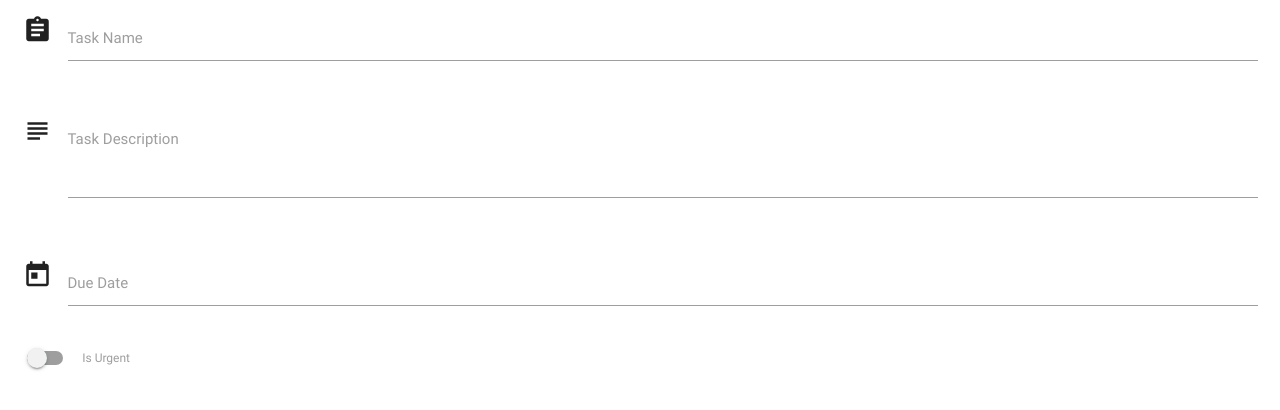
After one commit to MissMendonca/task-manager, a Flask app: page /addtask in a window 1280 px wide. The commit adds this page. Shown: the top 410 px of the page. Run offline with Flask 2, Linux system fonts and the light colour scheme; some libraries are stand-ins or nearby versions.

Commit message:
Add task html form

```diff
--- a/app.py
+++ b/app.py
@@ -19,6 +19,10 @@ mongo= PyMongo(app)
 def tasks():
     return render_template("tasks.html", tasks = mongo.db.tasks.find())
 
+@app.route('/addtask')
+def addtask():
+    return render_template('addtask.html')
+
 if __name__ == "__main__":
     app.run(host = os.getenv("IP", "0.0.0.0"),
         port= int(os.getenv("PORT", "5000")),
--- /dev/null
+++ b/templates/addtask.html
@@ -0,0 +1,37 @@
+{% extends 'base.html'%}
+{% block content %}
+<div class="row">
+    <form action="" method="POST" class="col s12">
+        <div class="row">
+            <div class="input-field col s12">
+                <i class="material-icons prefix">assignment</i>
+                <input id="task_name" name="task_name" type="text" class="validate">
+                <label for="task_name">Task Name</label>
+            </div>
+        </div>
+        <div class="row">
+            <div class="input-field col s12">
+                <i class="material-icons prefix">subject</i>
+                <textarea name="task_description" id="task_description"class="materialize-textarea"></textarea>
+                <label for="task_description">Task Description</label>
+            </div>
+        </div>
+        <div class="row">
+            <div id="matfix" class="input-field col s12">
+                <i class="material-icons prefix">today</i>
+                <input id="due_date" name="due_date" type="text" class="datepicker">
+                <label for="due_date">Due Date</label>
+            </div>
+        </div>
+        <div class="row">
+            <div class="switch">
+                <label>
+                    <input id="is_urgent" name="is_urgent" type="checkbox">
+                    <span class="lever"></span>
+                    Is Urgent
+                </label>
+            </div>
+        </div>
+    </form>
+  </div>
+{% endblock %}
--- /dev/null
+++ b/templates/base.html
@@ -0,0 +1,37 @@
+<!DOCTYPE html>
+<html lang="en">
+<head>
+    <meta charset="UTF-8">
+    <meta name="viewport" content="width=device-width, initial-scale=1.0">
+    <meta http-equiv="X-UA-Compatible" content="ie=edge">
+    <link href="https://fonts.googleapis.com/icon?family=Material+Icons"
+      rel="stylesheet">
+    <link rel="stylesheet" href="https://cdnjs.cloudflare.com/ajax/libs/materialize/0.100.2/css/materialize.min.css">
+    <title>Document</title>
+</head>
+<body>
+    {% block content %}
+    {% endblock %}
+
+    <script src="https://code.jquery.com/jquery-3.4.1.min.js" integrity="sha256-CSXorXvZcTkaix6Yvo6HppcZGetbYMGWSFlBw8HfCJo="
+        crossorigin="anonymous"></script>
+    <script src="https://cdnjs.cloudflare.com/ajax/libs/materialize/0.100.2/js/materialize.min.js"></script>
+    <script>
+        $(document).ready(function(){
+            $('.collapsible').collapsible();
+        });
+        $('.datepicker').pickadate({
+            selectMonths: true, // Creates a dropdown to control month
+            selectYears: 15, // Creates a dropdown of 15 years to control year,
+            today: 'Today',
+            clear: 'Clear',
+            close: 'Ok',
+            closeOnSelect: false // Close upon selecting a date,
+            container: undefined, // ex. 'body' will append picker to body
+        });
+        document.getElementById("matfix").addEventListener("click", function(e) {
+            e.stopPropagation();
+        });
+    </script>
+</body>
+</html>
```
Also changed, not shown: templates/tasks.html (+15 -18 lines).
